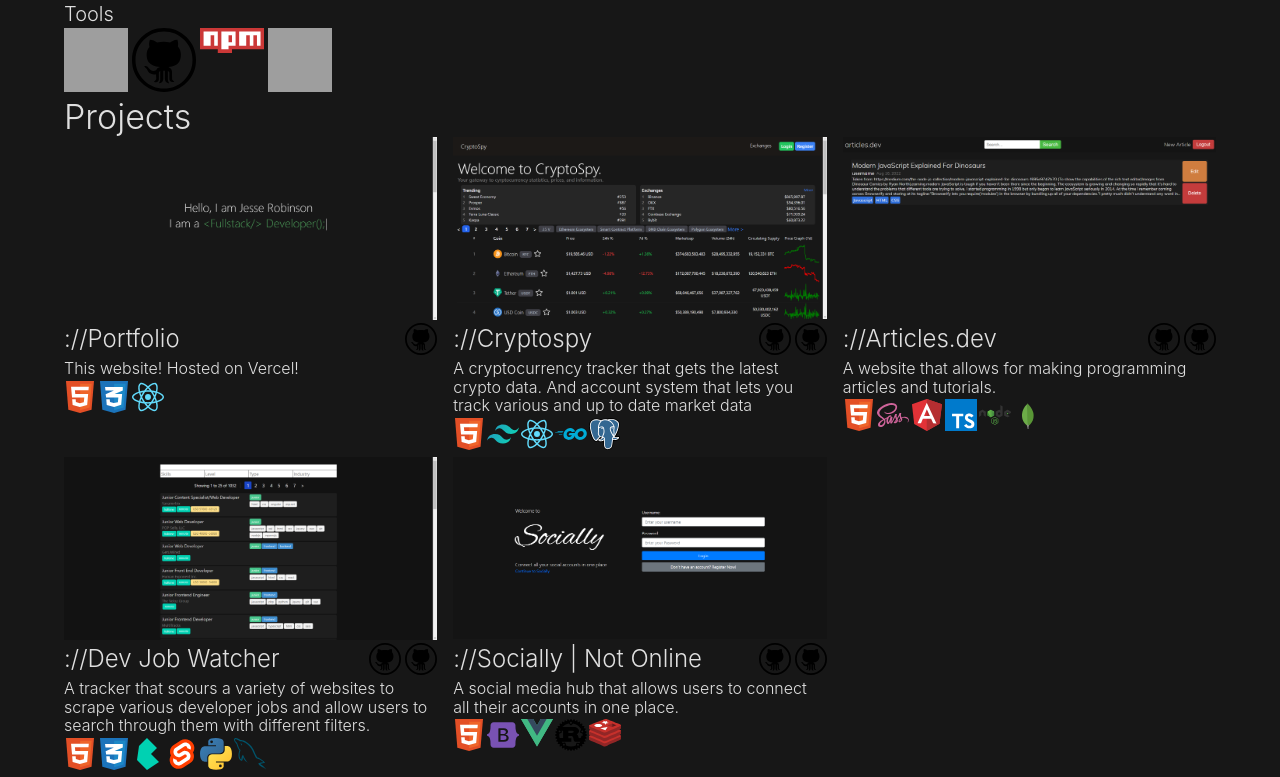
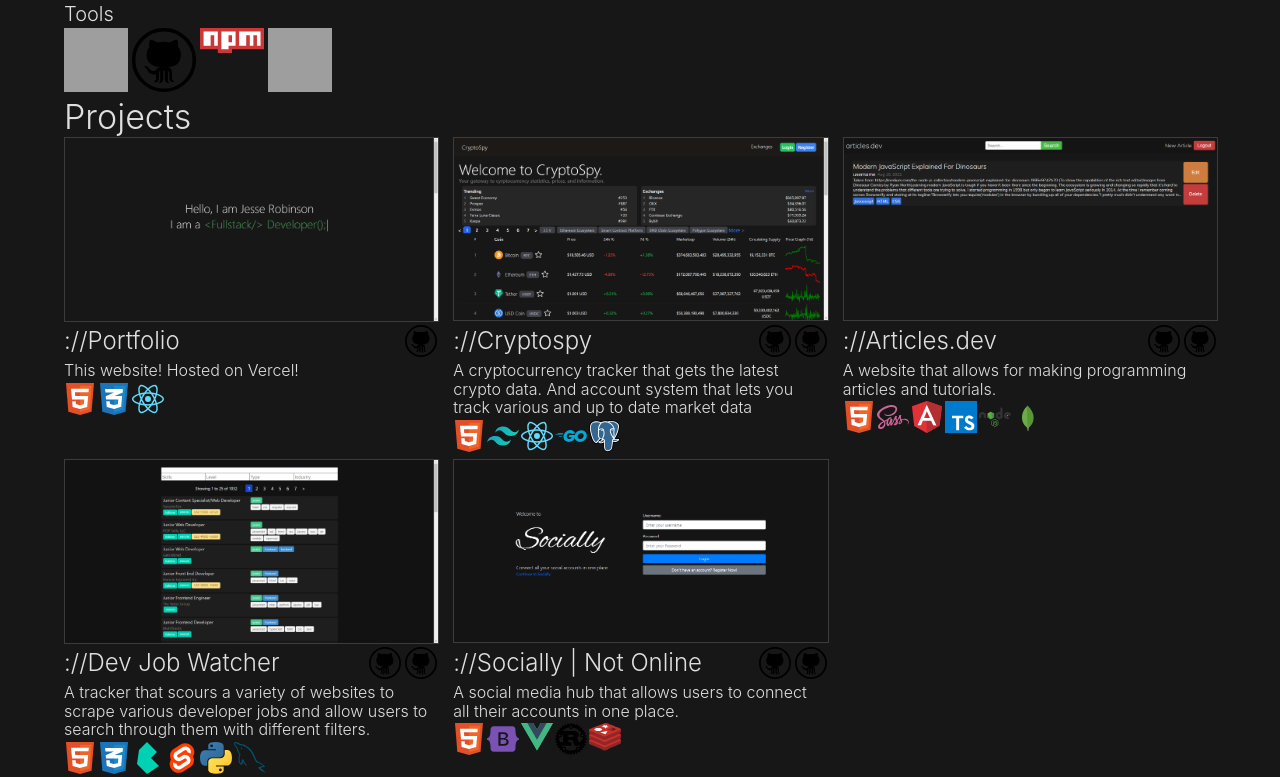
Before and after one commit to JesseRobinsonDev/portfolio, a React (Create React App) app: page / in a window 1280 px wide. Shown: the part 1414-2191 px from the top of the page. Built offline with nearby package versions, Linux system fonts and the light colour scheme; grey boxes are pictures that could not be loaded.

Commit message:
Added border around project card images

```diff
--- a/src/components/ProjectCard.css
+++ b/src/components/ProjectCard.css
@@ -7,6 +7,7 @@
 
 .project-img {
   width: 100%;
+  border: 0.0625rem solid rgb(60, 60, 60);
 }
 
 .project-title {
```
